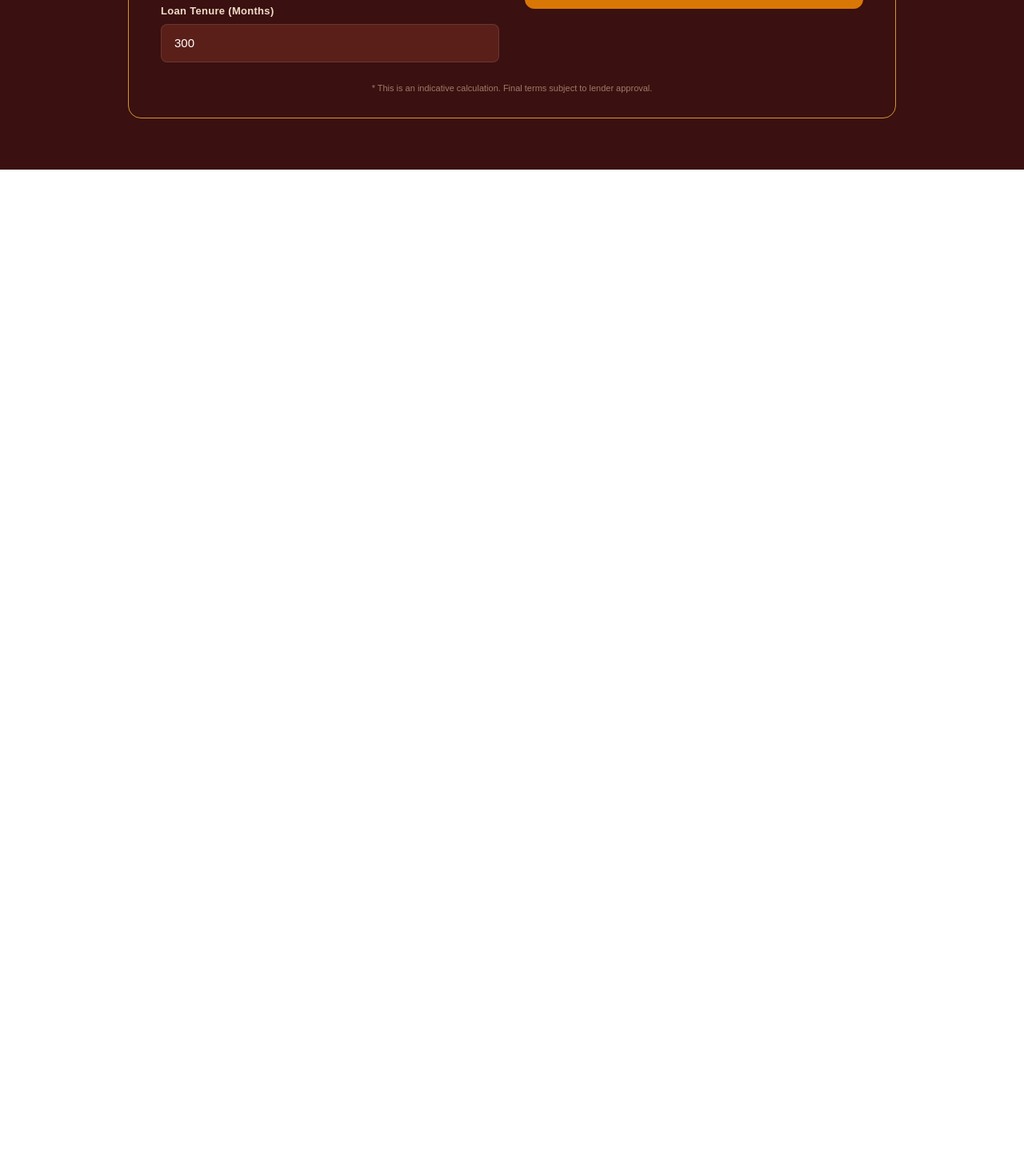
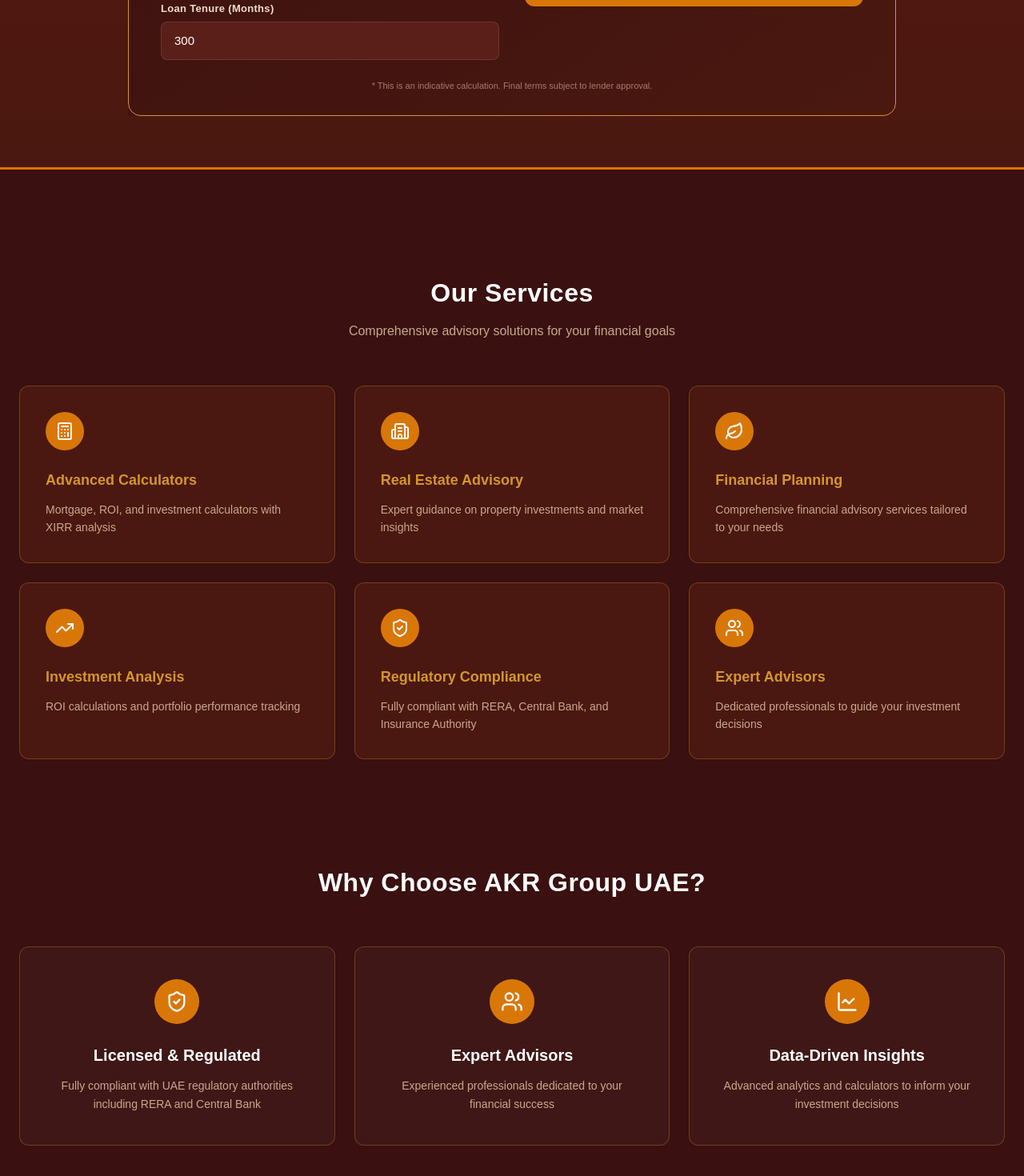
Before and after one commit to jrdigitalmediacollc/akrgroup, a Next.js app in the folder apps/web/: page / in a window 1280 px wide. Shown: the part 1000-2470 px from the top of the page at 80% size. Before the commit the page ends 1212 px from the top, so only its background shows below. Built offline with nearby package versions, Linux system fonts and the light colour scheme.

Commit message:
feat: Implement new Services and Why Choose Us sections on the homepage with corresponding styles and lucide-react icons.

```diff
--- a/apps/web/package.json
+++ b/apps/web/package.json
@@ -9,6 +9,7 @@
     "lint": "eslint"
   },
   "dependencies": {
+    "lucide-react": "^0.575.0",
     "next": "16.1.6",
     "react": "19.2.3",
     "react-dom": "19.2.3"
--- a/apps/web/src/app/globals.css
+++ b/apps/web/src/app/globals.css
@@ -216,6 +216,7 @@ body {
   background-repeat: no-repeat;
   display: flex;
   flex-direction: column;
+  border-bottom: 3px solid oklch(66.6% 0.179 58.318);
 }
 
 .hero::before {
@@ -224,18 +225,6 @@ body {
   inset: 0;
   background: rgba(60, 18, 12, 0.82);
   z-index: 1;
-}
-
-.hero-accent-line {
-  height: 3px;
-  background: linear-gradient(
-    90deg,
-    var(--akr-gold) 0%,
-    var(--akr-gold-light) 50%,
-    var(--akr-gold) 100%
-  );
-  position: relative;
-  z-index: 2;
 }
 
 .hero-content {
@@ -325,11 +314,13 @@ body {
 /*  MORTGAGE CALCULATOR SECTION  */
 /* ============================= */
 .mortgage-calc {
-  background-color: var(--akr-maroon-dark);
+  background: linear-gradient(to bottom, #5a1810, #4a1810);
   padding: 64px 24px;
+  border-bottom: 3px solid oklch(66.6% 0.179 58.318);
 }
 
 .mortgage-calc__container {
+  background: linear-gradient(to bottom right, #3a1010,  #4a1810);
   max-width: 960px;
   margin: 0 auto;
 }
@@ -505,3 +496,168 @@ body {
     font-size: 22px;
   }
 }
+
+/* ============================= */
+/*  SERVICES SECTION             */
+/* ============================= */
+.services {
+  background-color: var(--akr-maroon-dark);
+  padding: 130px 24px;
+}
+
+.services__container {
+  max-width: 1280px;
+  margin: 0 auto;
+}
+
+.services__header {
+  text-align: center;
+  margin-bottom: 56px;
+}
+
+.services__title {
+  color: #fff;
+  font-size: 32px;
+  font-weight: 700;
+  margin: 0 0 12px;
+  letter-spacing: 0.5px;
+}
+
+.services__subtitle {
+  color: var(--akr-text-muted);
+  font-size: 16px;
+  margin: 0;
+  font-weight: 400;
+}
+
+.services__grid {
+  display: grid;
+  grid-template-columns: repeat(3, 1fr);
+  gap: 24px;
+}
+
+.service-card {
+  background-color: #4a1810;
+  border: 1px solid rgba(212, 149, 43, 0.3);
+  border-radius: 12px;
+  padding: 32px;
+  transition: transform 0.2s ease, border-color 0.2s ease, background-color 0.2s ease;
+}
+
+.service-card:hover {
+  transform: translateY(-4px);
+  border-color: var(--akr-gold);
+  background-color: rgba(255, 255, 255, 0.05);
+}
+
+.service-card__icon-wrapper {
+  width: 48px;
+  height: 48px;
+  background-color: #D97706; /* Solid orange background */
+  border-radius: 50%;
+  display: flex;
+  align-items: center;
+  justify-content: center;
+  margin-bottom: 24px;
+  color: #fff;
+}
+
+.service-card__title {
+  color: var(--akr-gold);
+  font-size: 18px;
+  font-weight: 600;
+  margin: 0 0 12px;
+}
+
+.service-card__description {
+  color: var(--akr-text-muted);
+  font-size: 14px;
+  line-height: 1.6;
+  margin: 0;
+}
+
+/* ============================= */
+/*  WHY CHOOSE US SECTION         */
+/* ============================= */
+.why-choose {
+  background-color: var(--akr-maroon-dark);
+  padding: 0 24px 80px;
+}
+
+.why-choose__container {
+  max-width: 1280px;
+  margin: 0 auto;
+}
+
+.why-choose__header {
+  text-align: center;
+  margin-bottom: 56px;
+}
+
+.why-choose__title {
+  color: #fff;
+  font-size: 32px;
+  font-weight: 700;
+  margin: 0;
+  letter-spacing: 0.5px;
+}
+
+.why-choose__grid {
+  display: grid;
+  grid-template-columns: repeat(3, 1fr);
+  gap: 24px;
+}
+
+.why-card {
+  background-color: rgba(255, 255, 255, 0.03);
+  border: 1px solid rgba(212, 149, 43, 0.3);
+  border-radius: 12px;
+  padding: 40px 32px;
+  text-align: center;
+  display: flex;
+  flex-direction: column;
+  align-items: center;
+}
+
+.why-card__icon-wrapper {
+  width: 56px;
+  height: 56px;
+  background-color: #D97706;
+  border-radius: 50%;
+  display: flex;
+  align-items: center;
+  justify-content: center;
+  margin-bottom: 24px;
+  color: #fff;
+}
+
+.why-card__title {
+  color: #fff;
+  font-size: 20px;
+  font-weight: 700;
+  margin: 0 0 12px;
+}
+
+.why-card__description {
+  color: var(--akr-text-muted);
+  font-size: 14px;
+  line-height: 1.6;
+  margin: 0;
+}
+
+/* Responsive */
+@media (max-width: 1024px) {
+  .services__grid, .why-choose__grid {
+    grid-template-columns: repeat(2, 1fr);
+  }
+}
+
+@media (max-width: 700px) {
+  .services__grid, .why-choose__grid {
+    grid-template-columns: 1fr;
+  }
+
+  .services__title, .why-choose__title {
+    font-size: 26px;
+  }
+}
--- a/apps/web/src/app/page.tsx
+++ b/apps/web/src/app/page.tsx
@@ -1,6 +1,8 @@
 import Header from "@/components/Header";
 import Hero from "@/components/Hero";
 import MortgageCalculator from "@/components/MortgageCalculator";
+import Services from "@/components/Services";
+import WhyChooseUs from "@/components/WhyChooseUs";
 
 export default function Home() {
   return (
@@ -9,6 +11,8 @@ export default function Home() {
       <main>
         <Hero />
         <MortgageCalculator />
+        <Services />
+        <WhyChooseUs />
       </main>
     </>
   );
--- a/apps/web/src/components/Hero.tsx
+++ b/apps/web/src/components/Hero.tsx
@@ -3,9 +3,6 @@ import Link from "next/link";
 export default function Hero() {
     return (
         <section className="hero">
-            {/* Top gold accent line */}
-            <div className="hero-accent-line" />
-
             <div className="hero-content">
                 <h1 className="hero-heading">
                     Premium Financial &amp;
@@ -49,9 +46,6 @@ export default function Hero() {
                     </Link>
                 </div>
             </div>
-
-            {/* Bottom gold accent line */}
-            <div className="hero-accent-line" />
         </section>
     );
 }
--- /dev/null
+++ b/apps/web/src/components/Services.tsx
@@ -0,0 +1,78 @@
+import React from "react";
+import {
+    Calculator,
+    Building2,
+    Leaf,
+    TrendingUp,
+    ShieldCheck,
+    Users
+} from "lucide-react";
+
+interface ServiceProps {
+    icon: React.ReactNode;
+    title: string;
+    description: string;
+}
+
+const ServiceCard = ({ icon, title, description }: ServiceProps) => (
+    <div className="service-card">
+        <div className="service-card__icon-wrapper">
+            {icon}
+        </div>
+        <h3 className="service-card__title">{title}</h3>
+        <p className="service-card__description">{description}</p>
+    </div>
+);
+
+const services = [
+    {
+        icon: <Calculator size={24} />,
+        title: "Advanced Calculators",
+        description: "Mortgage, ROI, and investment calculators with XIRR analysis",
+    },
+    {
+        icon: <Building2 size={24} />,
+        title: "Real Estate Advisory",
+        description: "Expert guidance on property investments and market insights",
+    },
+    {
+        icon: <Leaf size={24} />, /* Used Leaf as a stand-in for the financial planning icon which looks like a leaf/growth */
+        title: "Financial Planning",
+        description: "Comprehensive financial advisory services tailored to your needs",
+    },
+    {
+        icon: <TrendingUp size={24} />,
+        title: "Investment Analysis",
+        description: "ROI calculations and portfolio performance tracking",
+    },
+    {
+        icon: <ShieldCheck size={24} />,
+        title: "Regulatory Compliance",
+        description: "Fully compliant with RERA, Central Bank, and Insurance Authority",
+    },
+    {
+        icon: <Users size={24} />,
+        title: "Expert Advisors",
+        description: "Dedicated professionals to guide your investment decisions",
+    },
+];
+
+export default function Services() {
+    return (
+        <section className="services" id="services">
+            <div className="services__container">
+                <div className="services__header">
+                    <h2 className="services__title">Our Services</h2>
+                    <p className="services__subtitle">
+                        Comprehensive advisory solutions for your financial goals
+                    </p>
+                </div>
+                <div className="services__grid">
+                    {services.map((service, index) => (
+                        <ServiceCard key={index} {...service} />
+                    ))}
+                </div>
+            </div>
+        </section>
+    );
+}
--- /dev/null
+++ b/apps/web/src/components/WhyChooseUs.tsx
@@ -0,0 +1,57 @@
+import React from "react";
+import {
+    ShieldCheck,
+    Users,
+    LineChart
+} from "lucide-react";
+
+interface BenefitProps {
+    icon: React.ReactNode;
+    title: string;
+    description: string;
+}
+
+const BenefitCard = ({ icon, title, description }: BenefitProps) => (
+    <div className="why-card">
+        <div className="why-card__icon-wrapper">
+            {icon}
+        </div>
+        <h3 className="why-card__title">{title}</h3>
+        <p className="why-card__description">{description}</p>
+    </div>
+);
+
+const benefits = [
+    {
+        icon: <ShieldCheck size={28} />,
+        title: "Licensed & Regulated",
+        description: "Fully compliant with UAE regulatory authorities including RERA and Central Bank",
+    },
+    {
+        icon: <Users size={28} />,
+        title: "Expert Advisors",
+        description: "Experienced professionals dedicated to your financial success",
+    },
+    {
+        icon: <LineChart size={28} />,
+        title: "Data-Driven Insights",
+        description: "Advanced analytics and calculators to inform your investment decisions",
+    },
+];
+
+export default function WhyChooseUs() {
+    return (
+        <section className="why-choose" id="why-choose">
+            <div className="why-choose__container">
+                <div className="why-choose__header">
+                    <h2 className="why-choose__title">Why Choose AKR Group UAE?</h2>
+                </div>
+                <div className="why-choose__grid">
+                    {benefits.map((benefit, index) => (
+                        <BenefitCard key={index} {...benefit} />
+                    ))}
+                </div>
+            </div>
+        </section>
+    );
+}
```
Also changed, not shown: 1 other file (tests, documents, lock files or other folders).
